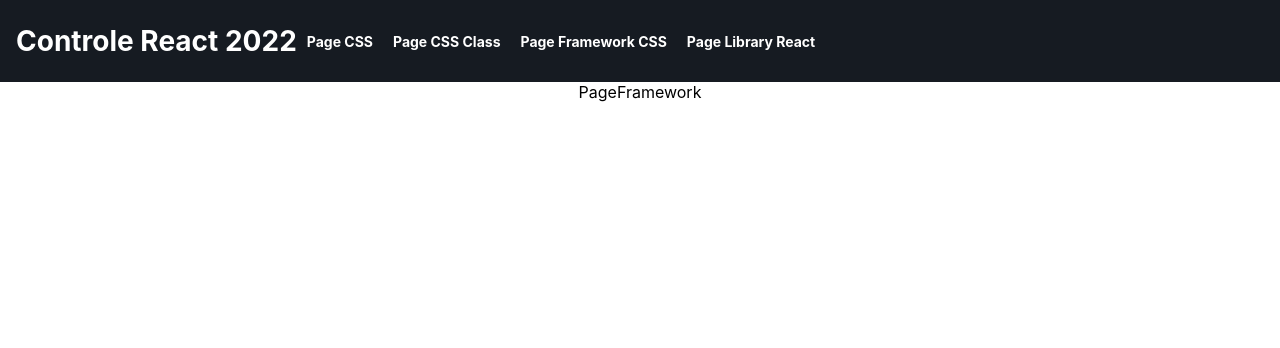
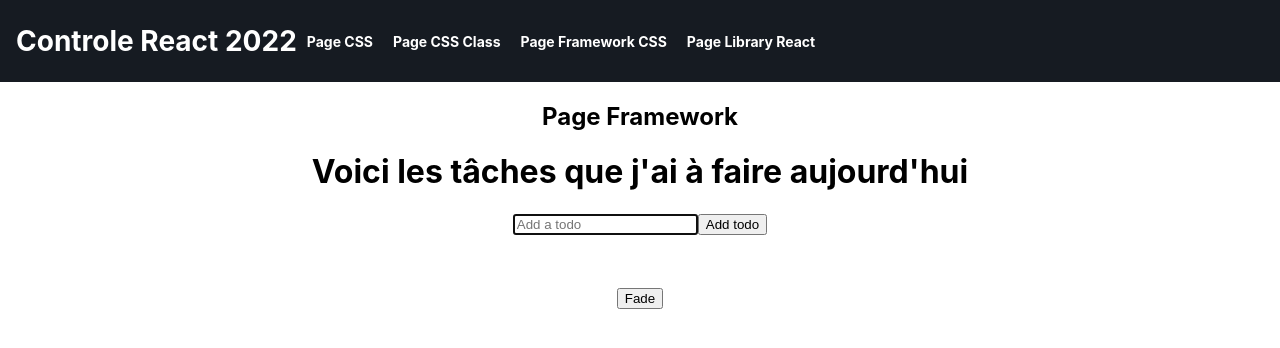
Before and after one commit to deepyjr/Controle-React-2022, a React (Create React App) app: page /PageFrameWork in a window 1280 px wide. Shown: the top 348 px of the page. Built offline with nearby package versions, Linux system fonts and the light colour scheme.

Commit message:
no message

```diff
--- a/src/Components/TodoList/TodoInput.jsx
+++ b/src/Components/TodoList/TodoInput.jsx
@@ -16,8 +16,6 @@ function TodoInput(props) {
       id: Math.floor(Math.random() * 1000),
       text: input,
     });
-
-    console.log(input);
 
     setInput("");
   };
--- a/src/Components/TodoList/Todolist.jsx
+++ b/src/Components/TodoList/Todolist.jsx
@@ -87,7 +87,6 @@ function TodoList() {
   };
 
   //////////////////////////////////////////////////// RENDER //////////////////////////////////////////////////////
-
   return (
     <div className="todo-context">
       <h1>Voici les tâches que j'ai à faire aujourd'hui</h1>
--- a/src/Views/PageFramework/PageFramework.jsx
+++ b/src/Views/PageFramework/PageFramework.jsx
@@ -1,10 +1,19 @@
-import React from 'react'
-import './PageFramework.css'
+import React, { useState }from "react";
+import "./PageFramework.css";
+import TodoList from "../../Components/TodoList/Todolist";
+import Fade from '@mui/material/Fade';
 
 function PageFramework() {
+  const [checked, setChecked] = useState(false);
+
   return (
-    <div>PageFramework</div>
-  )
+    <div>
+      <h2>Page Framework</h2>
+      <TodoList />
+      <Fade in={checked}><p>J'apparais et je disparais</p></Fade>
+      <button onClick={() => setChecked(!checked)}>Fade</button>
+    </div>
+  );
 }
 
-export default PageFramework
+export default PageFramework;
```
Also changed, not shown: 1 other file (tests, documents, lock files or other folders).
